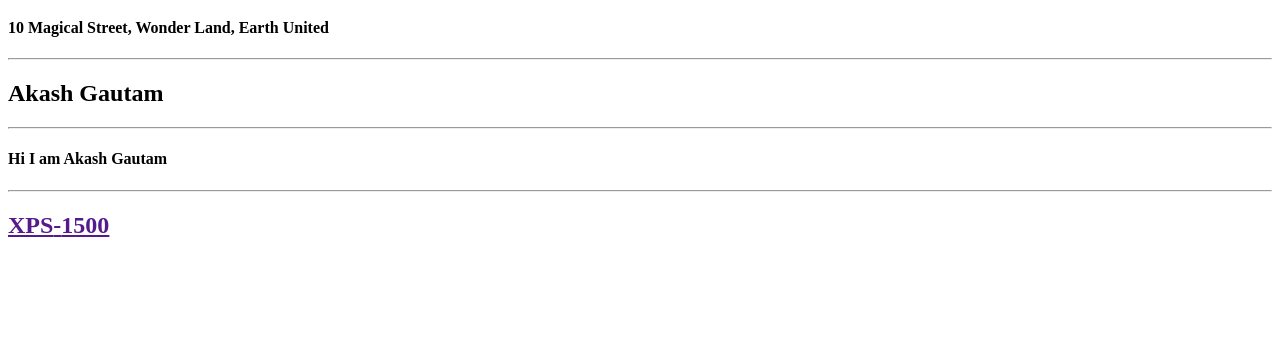
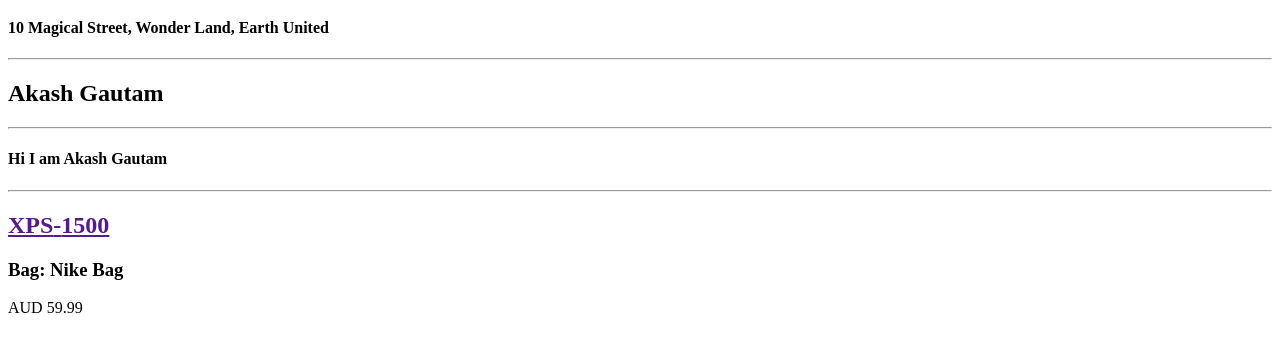
Before and after one commit to gautamakash/java-script, a plain HTML site: page index.html in a window 1280 px wide. Shown: the part 136-488 px from the top of the page. Drawn offline with Linux system fonts and the light colour scheme.

Commit message:
template import and data binding

```diff
--- a/app.js
+++ b/app.js
@@ -2,6 +2,9 @@ var system = new System({
     debug: false,
     beanFactory:{
         "com.magnifyall.product.Laptop":{
+            url: "data/product/{{id}}.json"
+        },
+        "com.magnifyall.product.Bag":{
             url: "data/product/{{id}}.json"
         }
     }
--- /dev/null
+++ b/data/product/b01.json
@@ -0,0 +1,5 @@
+{
+    "name": "Nike Bag",
+    "price": 59.99,
+    "currency": "AUD"
+}
--- a/java-script/core.js
+++ b/java-script/core.js
@@ -99,28 +99,63 @@ var System = function(_settings){
             console.error(e);
         }
         var _variables = {};
+
+        /**
+         * process data
+         */
         templateStr = templateStr.replace(/{{[a-zA-z-.]{0,}}}/g, function(all) {
-            var _key = all.split("{{")[1].split("}}")[0];
-            /*var _keyArr = _key.split(".");
-            var _value = _instance[_keyArr[0]];
-            for(var _keyI = 1; _keyI< _keyArr.length; _keyI++){
-                _value = _value[_keyArr[_keyI]];
-            }
-            return _value;*/
+            var _key = all.substring(2,all.length-2);
+            //var _key = all.split("{{")[1].split("}}")[0];
             var _keyClass = _key.replace(/\./g, '_');
             var _placeholder = '<span data-system-bind="'+_key+'" class="'+_keyClass+'"></span>';
             _variables[_keyClass]=_key;
             return _placeholder;
         });
+
+        /**
+         * process expressionn
+         */
+
+        var _imports = {};
+        templateStr = templateStr.replace(/{{#.*:.*}}/g, function(all) {
+            var _key = all.substring(2,all.length-2);
+            /**
+             * import
+             */
+            if(_key.indexOf("#import") == 0){
+                var _importConfigStr = _key.substring(8,_key.length);
+                var _importConfig = JSON.parse(_importConfigStr);
+                console.log(_importConfig);
+                _instance.__getSystem().import(_importConfig.package);
+                var _importObj = _instance.__getSystem().getBean(_importConfig.package, _importConfig.id);
+                if(_importConfig.data && _importConfig.data.indexOf(".") == -1){
+                    _instance[_importConfig.data] = _importObj;
+                }
+                var _importKey = _importConfig.package.replace(/\./g, '_')+"_"+_importConfig.id;
+                _imports[_importKey] = _importObj;
+                var _placeholder = '<div data-system-bind="'+_importKey+'" class="'+_importKey+'"></div>';
+                return _placeholder;
+            }
+            return all;
+        });
+
         //console.log(_variables);
         //console.log(templateStr);
         _target.innerHTML = templateStr;
         for(var _key in _variables){
-            var _bindEles = document.querySelectorAll('.'+_key);
+            var _bindEles = _target.querySelectorAll('.'+_key);
             for(var _bindI = 0; _bindI< _bindEles.length; _bindI++){
                 _instance.__paint(_bindEles[_bindI], _variables[_key]);
             }
         }
+
+        for(var _key in _imports){
+            var _bindEles = _target.querySelectorAll('.'+_key);
+            for(var _bindI = 0; _bindI< _bindEles.length; _bindI++){
+                _imports[_key].__render("."+_key);
+            }
+        }
+
     };
 
     // Bean factory beans
--- a/java-script/defaultAspect.js
+++ b/java-script/defaultAspect.js
@@ -49,7 +49,10 @@ this.__render=function(_selector, _template, _templateUrl){
         systems[_system].processTemplate(_target, _currentPath, _template, this);
     }
 }
-
+// get systems
+this.__getSystem = function(){
+    return systems[_system];
+}
 // get data current path
 this.__getCurrentPath = function(){
     return _currentPath;
--- /dev/null
+++ b/src/com/magnifyall/product/Bag.html
@@ -0,0 +1,4 @@
+<h3>Bag: {{name}}</h3>
+<p>
+    {{currency}} {{price}}
+</p>
--- /dev/null
+++ b/src/com/magnifyall/product/Bag.js
@@ -0,0 +1,5 @@
+Bag = function(_config){
+    this.name = _config.name;
+    this.price = _config.price;
+    this.currency = _config.currency;
+}
--- a/src/com/magnifyall/product/Laptop.html
+++ b/src/com/magnifyall/product/Laptop.html
@@ -1 +1,2 @@
 <a target="_blank" href=""><h2>{{series}}-{{modelNo}}</h2></a>
+{{#import:{"package": "com.magnifyall.product.Bag", "id":"b01", "data": "bag"}}}
```
